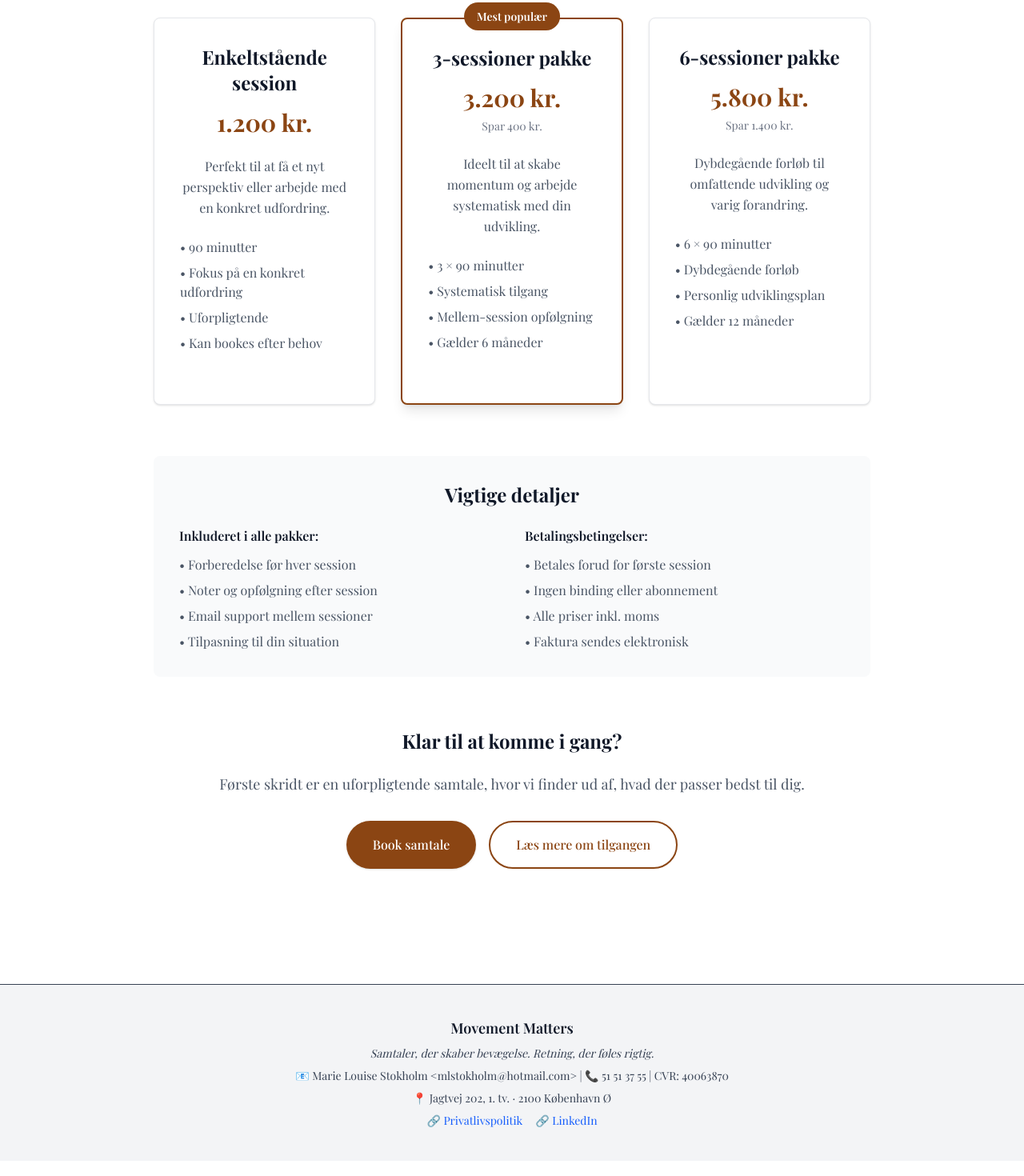
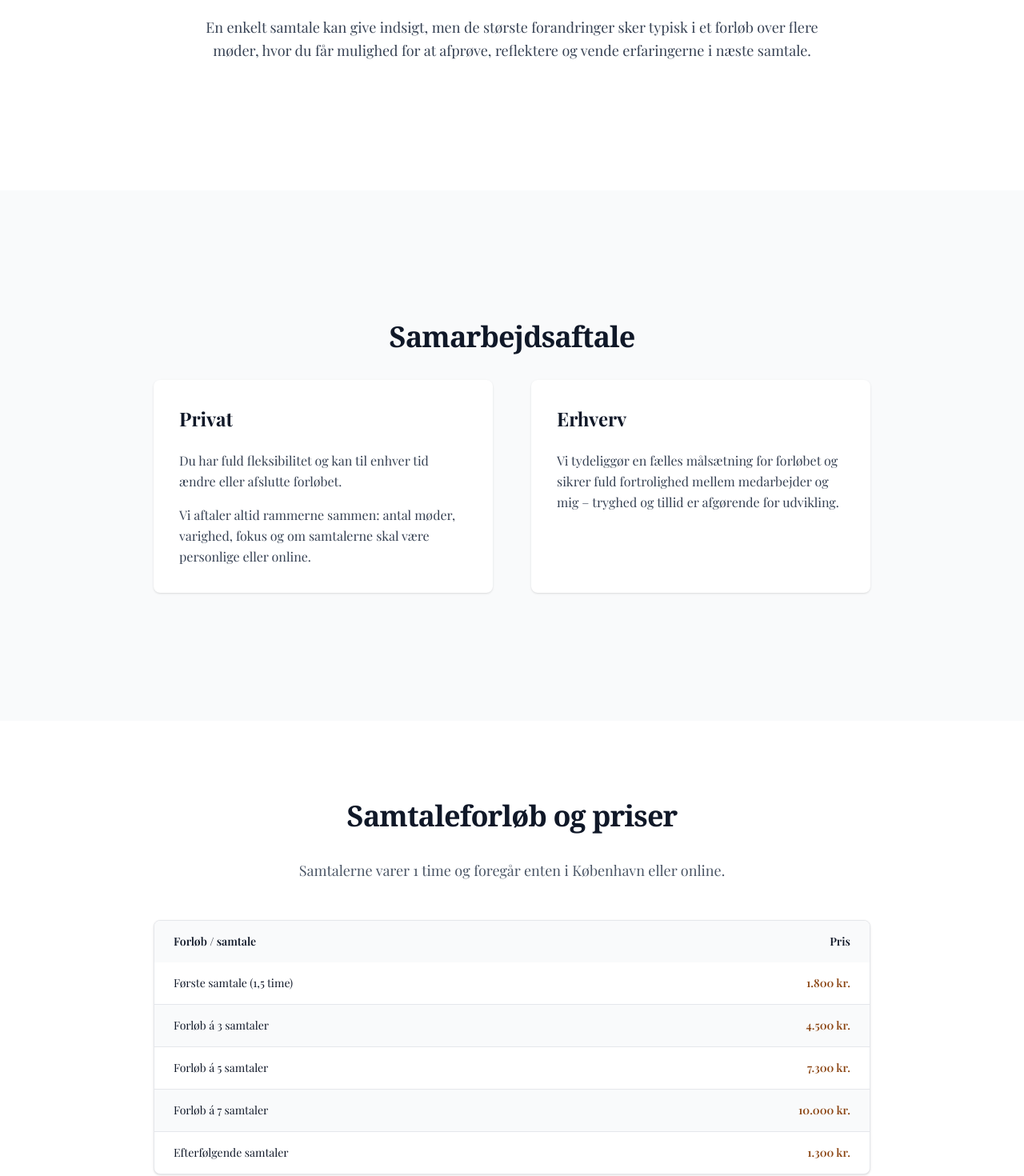
Before and after one commit to nordic-agency/marielouisestokholm, a Next.js app: page /praktik-og-priser in a window 1280 px wide. Shown: the part 1100-2570 px from the top of the page at 80% size. Built offline with nearby package versions, Linux system fonts and the light colour scheme.

Commit message:
V2 Revision: Updated Praktik og priser page with new content structure and pricing table

```diff
--- a/src/app/praktik-og-priser/page.tsx
+++ b/src/app/praktik-og-priser/page.tsx
@@ -19,129 +19,168 @@ export default function PraktikOgPriser() {
             Praktik og priser
           </h1>
           <p className="text-xl md:text-2xl font-bold mb-8">
-            Transparente rammer for dit forløb
-          </p>
-          <p className="text-lg md:text-xl mb-8">
-            Ingen skjulte omkostninger. Klare aftaler. Fokus på dig.
+            Forandring sker i bevægelsen – her finder du rammerne for dit første skridt.
           </p>
         </div>
       </section>
 
-      {/* Content Section */}
+      {/* Sådan begynder vi */}
       <section className="w-full bg-white py-24 px-6">
         <div className="max-w-4xl mx-auto">
           <div className="text-center mb-16">
-            <h2 className="text-3xl md:text-4xl font-serif font-bold text-gray-900 leading-tight tracking-tight mb-6">
-              Sådan fungerer det
+            <h2 className="text-3xl md:text-4xl font-serif font-bold text-gray-900 leading-tight tracking-tight mb-8">
+              Sådan begynder vi
             </h2>
-            <p className="text-lg text-gray-600 leading-relaxed">
-              Alle forløb er skræddersyet til dig og din situation. Her er de grundlæggende rammer og priser.
+            <div className="space-y-6 text-lg leading-relaxed text-gray-700 max-w-3xl mx-auto">
+              <p>
+                Vi starter med en gratis og uforpligtende samtale. Her afklarer vi, hvordan jeg bedst kan hjælpe dig, og om kemi og tillid er på plads – de vigtigste forudsætninger for et godt forløb.
+              </p>
+              <p>
+                En enkelt samtale kan give indsigt, men de største forandringer sker typisk i et forløb over flere møder, hvor du får mulighed for at afprøve, reflektere og vende erfaringerne i næste samtale.
               </p>
             </div>
+          </div>
+        </div>
+      </section>
 
-          {/* Pricing Cards */}
-          <div className="grid md:grid-cols-3 gap-8 mb-16">
-            {/* Enkeltstående session */}
-            <div className="bg-white border border-gray-200 rounded-lg p-8 text-center shadow-sm">
-              <h3 className="text-2xl font-bold text-gray-900 mb-4">Enkeltstående session</h3>
-              <div className="text-3xl font-bold text-[#8B4513] mb-6">1.200 kr.</div>
-              <p className="text-gray-600 leading-relaxed mb-6">
-                Perfekt til at få et nyt perspektiv eller arbejde med en konkret udfordring.
+      {/* Samarbejdsaftale */}
+      <section className="w-full bg-gray-50 py-24 px-6">
+        <div className="max-w-4xl mx-auto">
+          <h2 className="text-3xl md:text-4xl font-serif font-bold text-gray-900 leading-tight tracking-tight mb-8 text-center">
+            Samarbejdsaftale
+          </h2>
+          <div className="grid md:grid-cols-2 gap-12">
+            <div className="bg-white rounded-lg p-8 shadow-sm">
+              <h3 className="text-2xl font-bold text-gray-900 mb-6">Privat</h3>
+              <p className="text-gray-700 leading-relaxed mb-4">
+                Du har fuld fleksibilitet og kan til enhver tid ændre eller afslutte forløbet.
               </p>
-              <ul className="text-left text-gray-600 space-y-2 mb-8">
-                <li>• 90 minutter</li>
-                <li>• Fokus på en konkret udfordring</li>
-                <li>• Uforpligtende</li>
-                <li>• Kan bookes efter behov</li>
-              </ul>
+              <p className="text-gray-700 leading-relaxed">
+                Vi aftaler altid rammerne sammen: antal møder, varighed, fokus og om samtalerne skal være personlige eller online.
+              </p>
             </div>
+            <div className="bg-white rounded-lg p-8 shadow-sm">
+              <h3 className="text-2xl font-bold text-gray-900 mb-6">Erhverv</h3>
+              <p className="text-gray-700 leading-relaxed mb-4">
+                Vi tydeliggør en fælles målsætning for forløbet og sikrer fuld fortrolighed mellem medarbejder og mig – tryghed og tillid er afgørende for udvikling.
+              </p>
+            </div>
+          </div>
+        </div>
+      </section>
 
-            {/* 3-sessioner pakke */}
-            <div className="bg-white border-2 border-[#8B4513] rounded-lg p-8 text-center shadow-lg relative">
-              <div className="absolute -top-4 left-1/2 transform -translate-x-1/2">
-                <span className="bg-[#8B4513] text-white px-4 py-2 rounded-full text-sm font-semibold">
-                  Mest populær
-                </span>
-              </div>
-              <h3 className="text-2xl font-bold text-gray-900 mb-4">3-sessioner pakke</h3>
-              <div className="text-3xl font-bold text-[#8B4513] mb-2">3.200 kr.</div>
-              <div className="text-sm text-gray-500 mb-6">Spar 400 kr.</div>
-              <p className="text-gray-600 leading-relaxed mb-6">
-                Ideelt til at skabe momentum og arbejde systematisk med din udvikling.
+      {/* Samtaleforløb og priser */}
+      <section className="w-full bg-white py-24 px-6">
+        <div className="max-w-4xl mx-auto">
+          <h2 className="text-3xl md:text-4xl font-serif font-bold text-gray-900 leading-tight tracking-tight mb-8 text-center">
+            Samtaleforløb og priser
+          </h2>
+          <p className="text-lg text-gray-600 text-center mb-12">
+            Samtalerne varer 1 time og foregår enten i København eller online.
           </p>
-              <ul className="text-left text-gray-600 space-y-2 mb-8">
-                <li>• 3 × 90 minutter</li>
-                <li>• Systematisk tilgang</li>
-                <li>• Mellem-session opfølgning</li>
-                <li>• Gælder 6 måneder</li>
-              </ul>
-            </div>
 
-            {/* 6-sessioner pakke */}
-            <div className="bg-white border border-gray-200 rounded-lg p-8 text-center shadow-sm">
-              <h3 className="text-2xl font-bold text-gray-900 mb-4">6-sessioner pakke</h3>
-              <div className="text-3xl font-bold text-[#8B4513] mb-2">5.800 kr.</div>
-              <div className="text-sm text-gray-500 mb-6">Spar 1.400 kr.</div>
-              <p className="text-gray-600 leading-relaxed mb-6">
-                Dybdegående forløb til omfattende udvikling og varig forandring.
-              </p>
-              <ul className="text-left text-gray-600 space-y-2 mb-8">
-                <li>• 6 × 90 minutter</li>
-                <li>• Dybdegående forløb</li>
-                <li>• Personlig udviklingsplan</li>
-                <li>• Gælder 12 måneder</li>
-              </ul>
+          {/* Pricing Table */}
+          <div className="bg-white rounded-lg shadow-sm border border-gray-200 overflow-hidden mb-12">
+            <div className="overflow-x-auto">
+              <table className="w-full">
+                <thead className="bg-gray-50">
+                  <tr>
+                    <th className="px-6 py-4 text-left text-sm font-semibold text-gray-900">Forløb / samtale</th>
+                    <th className="px-6 py-4 text-right text-sm font-semibold text-gray-900">Pris</th>
+                  </tr>
+                </thead>
+                <tbody className="divide-y divide-gray-200">
+                  <tr>
+                    <td className="px-6 py-4 text-sm text-gray-900">Første samtale (1,5 time)</td>
+                    <td className="px-6 py-4 text-sm font-semibold text-[#8B4513] text-right">1.800 kr.</td>
+                  </tr>
+                  <tr className="bg-gray-50">
+                    <td className="px-6 py-4 text-sm text-gray-900">Forløb á 3 samtaler</td>
+                    <td className="px-6 py-4 text-sm font-semibold text-[#8B4513] text-right">4.500 kr.</td>
+                  </tr>
+                  <tr>
+                    <td className="px-6 py-4 text-sm text-gray-900">Forløb á 5 samtaler</td>
+                    <td className="px-6 py-4 text-sm font-semibold text-[#8B4513] text-right">7.300 kr.</td>
+                  </tr>
+                  <tr className="bg-gray-50">
+                    <td className="px-6 py-4 text-sm text-gray-900">Forløb á 7 samtaler</td>
+                    <td className="px-6 py-4 text-sm font-semibold text-[#8B4513] text-right">10.000 kr.</td>
+                  </tr>
+                  <tr>
+                    <td className="px-6 py-4 text-sm text-gray-900">Efterfølgende samtaler</td>
+                    <td className="px-6 py-4 text-sm font-semibold text-[#8B4513] text-right">1.300 kr.</td>
+                  </tr>
+                </tbody>
+              </table>
             </div>
           </div>
 
-          {/* Additional Information */}
-          <div className="bg-gray-50 rounded-lg p-8 mb-16">
-            <h3 className="text-2xl font-bold text-gray-900 mb-6 text-center">Vigtige detaljer</h3>
-            <div className="grid md:grid-cols-2 gap-8">
+          <p className="text-sm text-gray-600 text-center mb-12">
+            Priser er inkl. moms for private og ekskl. moms for erhverv.
+          </p>
+        </div>
+      </section>
+
+      {/* Praktisk */}
+      <section className="w-full bg-gray-50 py-24 px-6">
+        <div className="max-w-4xl mx-auto">
+          <h2 className="text-3xl md:text-4xl font-serif font-bold text-gray-900 leading-tight tracking-tight mb-8 text-center">
+            Praktisk
+          </h2>
+          <div className="grid md:grid-cols-2 gap-12">
+            <div className="bg-white rounded-lg p-8 shadow-sm">
+              <h3 className="text-xl font-bold text-gray-900 mb-4">Betaling</h3>
+              <div className="space-y-4">
                 <div>
-                <h4 className="font-semibold text-gray-900 mb-3">Inkluderet i alle pakker:</h4>
-                <ul className="text-gray-600 space-y-2">
-                  <li>• Forberedelse før hver session</li>
-                  <li>• Noter og opfølgning efter session</li>
-                  <li>• Email support mellem sessioner</li>
-                  <li>• Tilpasning til din situation</li>
-                </ul>
+                  <h4 className="font-semibold text-gray-900 mb-2">Privat:</h4>
+                  <p className="text-gray-700 leading-relaxed">
+                    Betaling via MobilePay eller bankoverførsel pr. samtale. Faktura/kvittering sendes på mail.
+                  </p>
                 </div>
                 <div>
-                <h4 className="font-semibold text-gray-900 mb-3">Betalingsbetingelser:</h4>
-                <ul className="text-gray-600 space-y-2">
-                  <li>• Betales forud for første session</li>
-                  <li>• Ingen binding eller abonnement</li>
-                  <li>• Alle priser inkl. moms</li>
-                  <li>• Faktura sendes elektronisk</li>
-                </ul>
+                  <h4 className="font-semibold text-gray-900 mb-2">Erhverv:</h4>
+                  <p className="text-gray-700 leading-relaxed">
+                    Fakturering ved aftaleindgåelse med betalingsvilkår angivet på faktura.
+                  </p>
                 </div>
               </div>
             </div>
+            <div className="bg-white rounded-lg p-8 shadow-sm">
+              <h3 className="text-xl font-bold text-gray-900 mb-4">Lokaler og fortrolighed</h3>
+              <div className="space-y-4">
+                <div>
+                  <h4 className="font-semibold text-gray-900 mb-2">Mødelokaler:</h4>
+                  <p className="text-gray-700 leading-relaxed">
+                    Adgang til mødelokaler i København via Regus A/S. Online-møder tilbydes også.
+                  </p>
+                </div>
+                <div>
+                  <h4 className="font-semibold text-gray-900 mb-2">Fortrolighed:</h4>
+                  <p className="text-gray-700 leading-relaxed">
+                    Jeg arbejder efter ICF's etiske retningslinjer.
+                  </p>
+                </div>
+              </div>
+            </div>
+          </div>
+        </div>
+      </section>
 
       {/* CTA Section */}
-          <div className="text-center">
-            <h3 className="text-2xl font-bold text-gray-900 mb-6">
-              Klar til at komme i gang?
-            </h3>
-            <p className="text-lg text-gray-600 mb-8">
-              Første skridt er en uforpligtende samtale, hvor vi finder ud af, hvad der passer bedst til dig.
+      <section className="w-full bg-white py-24 px-6">
+        <div className="max-w-4xl mx-auto text-center">
+          <h2 className="text-3xl md:text-4xl font-serif font-bold text-gray-900 leading-tight tracking-tight mb-8">
+            Har du fået lyst til at tage næste skridt?
+          </h2>
+          <p className="text-lg text-gray-600 mb-8 max-w-2xl mx-auto">
+            Det første telefonmøde er altid gratis og uforpligtende, så du kan mærke efter, om forløbet er det rette.
           </p>
-            <div className="space-y-4 sm:space-y-0 sm:space-x-4 sm:flex sm:justify-center">
           <Link
             href="/kontakt"
             className="inline-flex items-center justify-center px-8 py-4 border border-transparent text-base font-medium rounded-full shadow-sm text-white bg-[#8B4513] hover:bg-[#A0522D] transition-colors duration-300"
           >
-                Book samtale
+            Kontakt mig her for at aftale en indledende samtale eller stille spørgsmål – jeg glæder mig til at høre fra dig.
           </Link>
-              <Link
-                href="/hvad-jeg-tilbyder"
-                className="inline-flex items-center justify-center px-8 py-4 border-2 border-[#8B4513] text-base font-medium rounded-full text-[#8B4513] hover:bg-[#8B4513] hover:text-white transition-all duration-300"
-              >
-                Læs mere om tilgangen
-              </Link>
-            </div>
-          </div>
         </div>
       </section>
     </main>
```
Lines whose indentation alone changed are shown as unchanged.
